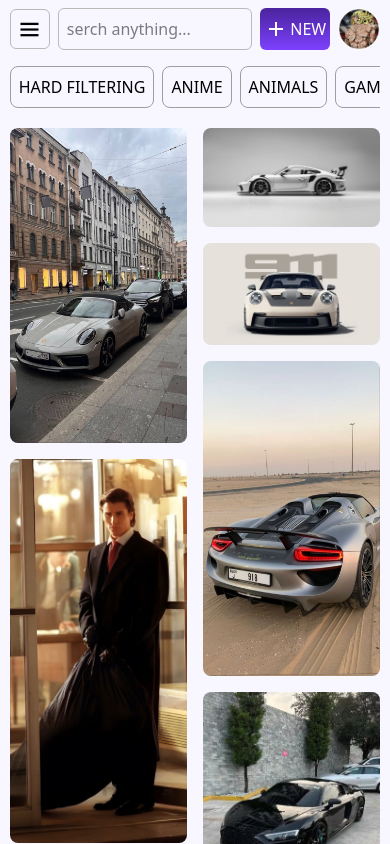
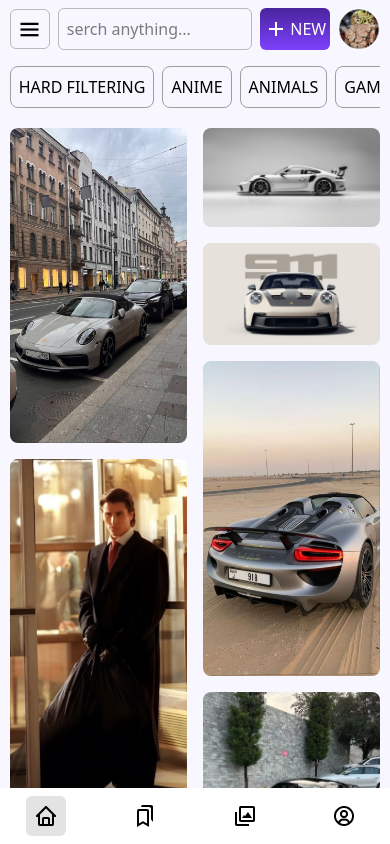
Before and after one commit to Muhammadali-fr/dast_client, a React (Vite) app: page / in a window 390 px wide. Shown: the top 844 px of the page. Built offline with nearby package versions, Linux system fonts and the light colour scheme; no server answers.

Commit message:
bottom bar

```diff
--- a/src/api/axiosConfig.js
+++ b/src/api/axiosConfig.js
@@ -2,7 +2,7 @@ import axios from "axios";
 
 // Axios configuration
 const api = axios.create({
-  baseURL: import.meta.env.VITE_API_BASE_URL,
+  baseURL: "http://localhost:5000/",
   headers: {
     Accept: "application/json",
     "Content-Type": "application/json",
--- /dev/null
+++ b/src/components/Bottom.jsx
@@ -0,0 +1,43 @@
+// react router dom
+import { NavLink } from 'react-router-dom';
+
+// assets
+import Home from "../assets/home.png"
+import Saved from "../assets/saved.png"
+import Posts from "../assets/posts.png"
+import Profile from "../assets/profile.png"
+
+const Bottom = () => {
+    return (
+        <div className="bottom-sidebar w-full sticky bottom-0 bg-white  flex items-center justify-center z-50">
+            <ul className=" mx-auto flex justify-around gap-2 py-2  items-center w-full ">
+                <NavLink className="p-2 rounded-md hover:bg-[#E3E3E3] " to="/">
+                    <li className="w-full flex items-center gap-1">
+                        <img className="w-[24px]" src={Home} alt="home.png" />
+                    </li>
+                </NavLink>
+
+                <NavLink className="p-2 rounded-md hover:bg-[#E3E3E3]" to="/login">
+                    <li className="w-full flex items-center gap-1">
+                        <img className="w-[24px]" src={Saved} alt="saved.png" />
+                    </li>
+                </NavLink>
+
+                <NavLink className="p-2 rounded-md hover:bg-[#E3E3E3]" to="/register">
+                    <li className="w-full flex items-center gap-1">
+                        <img className="w-[24px]" src={Posts} alt="images.png" />
+                    </li>
+                </NavLink>
+
+                <NavLink className="p-2 rounded-md hover:bg-[#E3E3E3]" to="/profile">
+                    <li className="w-full flex items-center gap-1">
+                        <img className="w-[24px]" src={Profile} alt="images.png" />
+                    </li>
+                </NavLink>
+            </ul>
+        </div>
+    );
+};
+
+
+export default Bottom
--- a/src/components/Sidebar.jsx
+++ b/src/components/Sidebar.jsx
@@ -15,8 +15,10 @@ import True from "../assets/true.png"
 
 const Sidebar = () => {
     return (
-        <div className='sidebar min-w-[250px] w-[300px] h-screen sticky top-0   '>
-            <div className="p-4 bg-linear-to-l from-[#4A249D] to-[#7D41FF] flex items-center justify-between">
+
+        <>
+            <div className='sidebar-hidden min-w-[250px] w-[300px] h-screen sticky top-0   '>
+                <div className=" p-4 bg-linear-to-l from-[#4A249D] to-[#7D41FF] flex items-center justify-between">
                     <Link to='/'>
                         <img className="w-[111px]" src={Logo} alt="logoimg" />
                     </Link>
@@ -97,6 +99,79 @@ const Sidebar = () => {
 
                 </div>
             </div>
+
+            {/* md sidebar  */}
+
+            <div className='sidebar-show min-w-[60px] w-[60px] h-screen sticky top-0   '>
+                <div className=" p-4 bg-linear-to-l from-[#4A249D] to-[#7D41FF] flex items-center justify-between">
+                    <Link to='/'>
+                        <img className="w-[111px]" src={Logo} alt="logoimg" />
+                    </Link>
+                </div>
+
+                <div className="border-r border-[#BABABA] h-screen">
+                    <ul className=" mx-auto flex flex-col gap-2 py-2  items-center w-full ">
+                        <NavLink className="p-2 rounded-md hover:bg-[#E3E3E3] " to="/">
+                            <li className="w-full flex items-center gap-1">
+                                <img className="w-[24px]" src={Home} alt="home.png" />
+                            </li>
+                        </NavLink>
+
+                        <NavLink className="p-2 rounded-md hover:bg-[#E3E3E3]" to="/login">
+                            <li className="w-full flex items-center gap-1">
+                                <img className="w-[24px]" src={Saved} alt="saved.png" />
+                            </li>
+                        </NavLink>
+
+                        <NavLink className="p-2 rounded-md hover:bg-[#E3E3E3]" to="/register">
+                            <li className="w-full flex items-center gap-1">
+                                <img className="w-[24px]" src={Posts} alt="images.png" />
+                            </li>
+                        </NavLink>
+                    </ul>
+
+                    <div className="w-[90%] h-[1px] mx-auto bg-[#396893]"></div>
+
+                    <ul className="w-[90%] mx-auto flex flex-col gap-2 py-2 items-center">
+
+                        <NavLink to="/profile" className="p-2 rounded-md hover:bg-[#E3E3E3]">
+                            <li className="w-full flex items-center gap-1">
+                                <img className="w-[24px]" src={Profile} alt="profile.png" />
+                            </li>
+                        </NavLink>
+
+                        <NavLink className="p-2 rounded-md hover:bg-[#E3E3E3]" to="/register">
+                            <li className="w-full flex items-center gap-1">
+                                <img className="w-[24px]" src={Bag} alt="bag.png" />
+                            </li>
+                        </NavLink>
+                    </ul>
+
+                    <div className="w-[90%] h-[1px] mx-auto bg-[#396893]"></div>
+
+                    <ul className="w-[90%] mx-auto flex flex-col gap-2 py-2 items-center">
+
+                        <Link className="p-2 rounded-md hover:bg-[#E3E3E3]" to="/">
+                            <li className="w-full flex items-center gap-1">
+                                <img className="w-[24px]" src={Valentine} alt="user.png" />
+                            </li>
+                        </Link>
+                        <Link className="p-2 rounded-md hover:bg-[#E3E3E3]" to="/">
+                            <li className="w-full flex items-center gap-1">
+                                <img className="w-[24px]" src={Profile} alt="user.png" />
+                            </li>
+                        </Link>
+                        <Link className="p-2 rounded-md hover:bg-[#E3E3E3]" to="/">
+                            <li className="w-full flex items-center gap-1">
+                                <img className="w-[24px]" src={Profile} alt="user.png" />
+                            </li>
+                        </Link>
+                    </ul>
+
+                </div>
+            </div>
+        </>
+
     )
 }
 
--- a/src/index.css
+++ b/src/index.css
@@ -1,11 +1,43 @@
 @import "tailwindcss";
 
-.active{
-    background-color: #E3E3E3;
+.active {
+  background-color: #e3e3e3;
 }
 
-@media(max-width: 1350px){
-    .sidebar{
-        display: none;
-    }
+@media (max-width: 1250px) {
+  .sidebar-hidden {
+    display: none;
+  }
+
+  .sidebar-show {
+    display: block;
+  }
+
+  .bottom-sidebar {
+    display: none;
+  }
 }
+
+@media (min-width: 1250px) {
+  .sidebar-hidden {
+    display: block;
+  }
+
+  .sidebar-show {
+    display: none;
+  }
+
+  .bottom-sidebar {
+    display: none;
+  }
+}
+
+@media (max-width: 1050px) {
+  .sidebar-show {
+    display: none;
+  }
+
+  .bottom-sidebar {
+    display: block;
+  }
+}
--- a/src/layouts/MainLayout.jsx
+++ b/src/layouts/MainLayout.jsx
@@ -1,6 +1,9 @@
 import { Outlet, Link } from 'react-router-dom'
+
+// components
 import Sidebar from '../components/Sidebar'
 import Header from '../components/Header'
+import Bottom from "../components/Bottom"
 
 const MainLayout = () => {
     return (
@@ -9,6 +12,7 @@ const MainLayout = () => {
             <div className='w-full bg-[#f8f6ff]'>
                 <Header />
                 <Outlet />
+                <Bottom />
             </div>
         </div>
     )
--- a/src/pages/Home.jsx
+++ b/src/pages/Home.jsx
@@ -10,7 +10,7 @@ import { gallery } from "../data/data"
 const Home = () => {
 
   return (
-    <div className='  w-[95%]  mx-auto py-2'>
+    <div className='w-[95%]  mx-auto py-2'>
       <ul className='flex gap-2 overflow-x-auto'>
         {
           filterButtons.map((filter, index) => (
@@ -22,7 +22,7 @@ const Home = () => {
       </ul>
 
       {/* pictures  */}
-      <div className="columns-2 sm:columns-3 md:columns-4 lg:columns-5 my-5 gap-4">
+      <div className="max-w-full columns-2 sm:columns-3 lg:columns-5 my-5 gap-4">
         {
           gallery.map((img, index) => (
             <div key={index} className=' rounded-lg overflow-hidden cursor-pointer mb-4'>
--- a/src/pages/Login.jsx
+++ b/src/pages/Login.jsx
@@ -73,7 +73,7 @@ const Login = () => {
                         {/* Button  */}
                         <button
                             className="w-full py-3 rounded-lg bg-linear-to-b from-[#4A249D] to-[#7D41FF] text-white mt-2 cursor-pointer hover:opacity-90">
-                            complate login
+                            {isLoading ? ("logging...") : ("complate login")}
                         </button>
 
                         <p>don't have an account <Link to="/register" className="text-blue-800 underline">register</Link></p>
```
Lines whose indentation alone changed are shown as unchanged.
